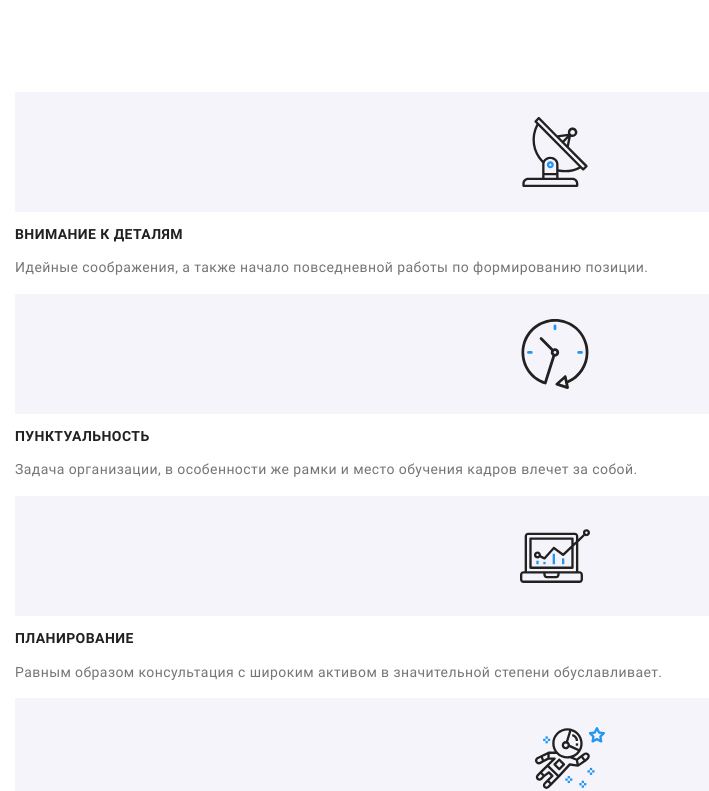
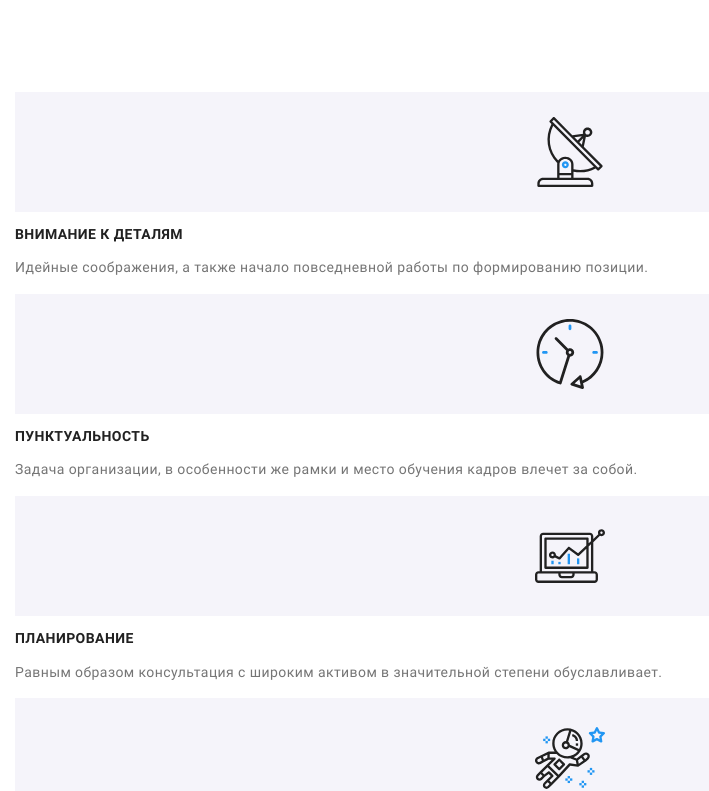
Before and after one commit to BoikoAnastasiia/goit-markup-hw-08, a plain HTML site: page index.html in a window 1280 px wide. Shown: the part 674-1465 px from the top of the page, without its empty margins (0-709 px from the left). Drawn offline with Linux system fonts and the light colour scheme; files whose address does not match are found by name.

Commit message:
traits done

```diff
--- a/index.html
+++ b/index.html
@@ -88,7 +88,7 @@
     <section class="nopadding">
         <div class="container">
         <h2 class="hidden">Наши трейты</h2>
-        <div class="flexbox">
+        <div class="traits">
         <ul class="list flexbox">
             <li class="trait-list anthena">
                 <h3 class="traits-header">Внимание к деталям</h3>
@@ -113,7 +113,7 @@
     <!-- <section>
 
     <!-- what we do -->
-    <section class="section">
+    <section class="section hidden">
         <div class="container ">
         <h2 class="second-header">Чем мы занимаемся</h2>
        <div>
--- a/sass/components/_traits.scss
+++ b/sass/components/_traits.scss
@@ -38,6 +38,8 @@
     letter-spacing: 0.03em;
   }
 
-  .trait-list:not(:last-child) {
-    margin-right: 30px;
+  .traits {
+    width: 100%;
+    display: inline-block;
+    height: auto;
   }
--- a/sass/utils/_general.scss
+++ b/sass/utils/_general.scss
@@ -68,9 +68,6 @@ button:focus {
   // margin-right: auto;
   // margin-left: auto;
 
-  @media screen and (min-width: 480px) {
-    width: 480px;
-  }
 
   @media screen and (min-width: 768px) {
     width: 768px;
```
Also changed, not shown: css/main.css, css/main.min.css, css/portfolio.css, css/portfolio.min.css, 4 other files.
